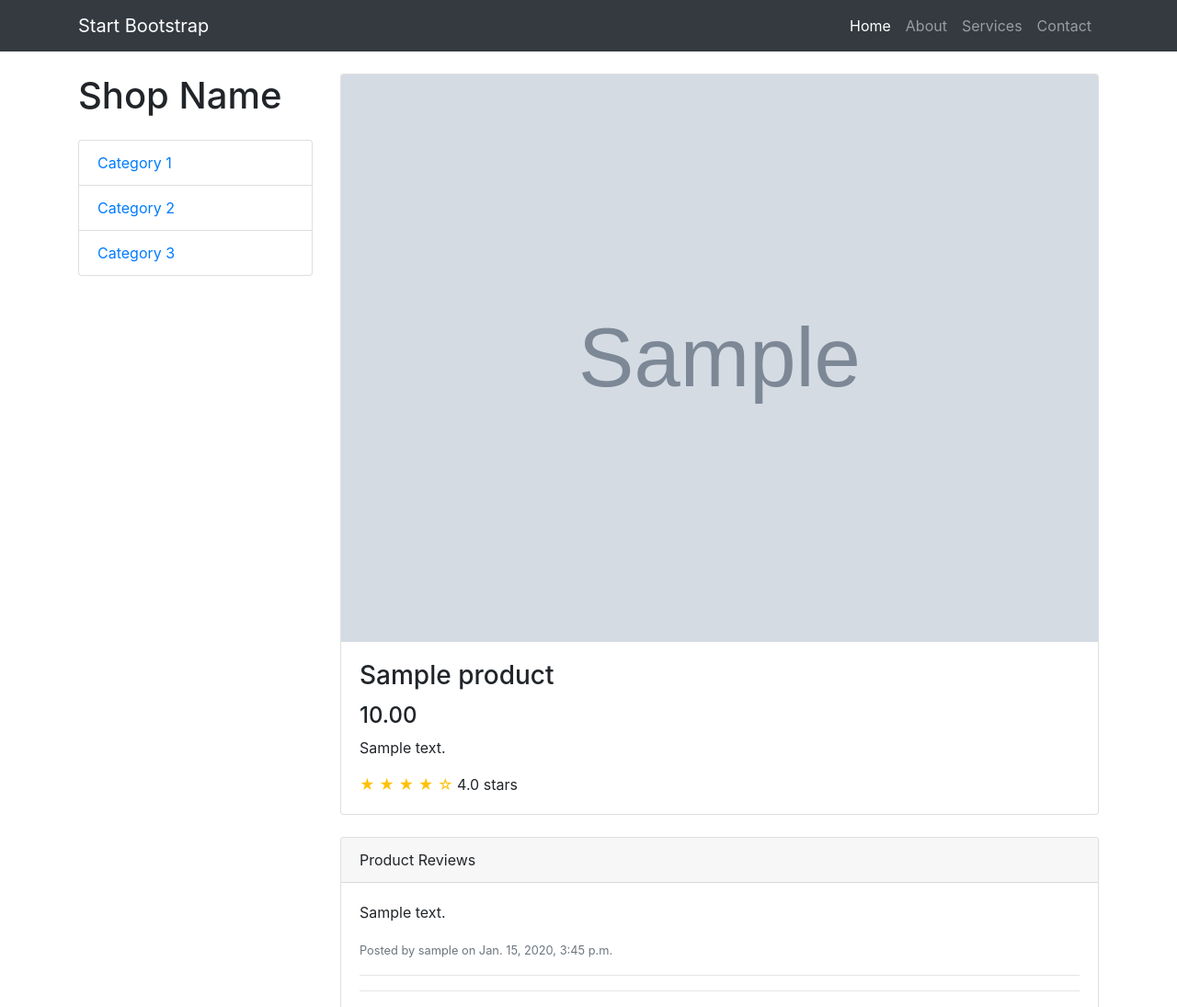
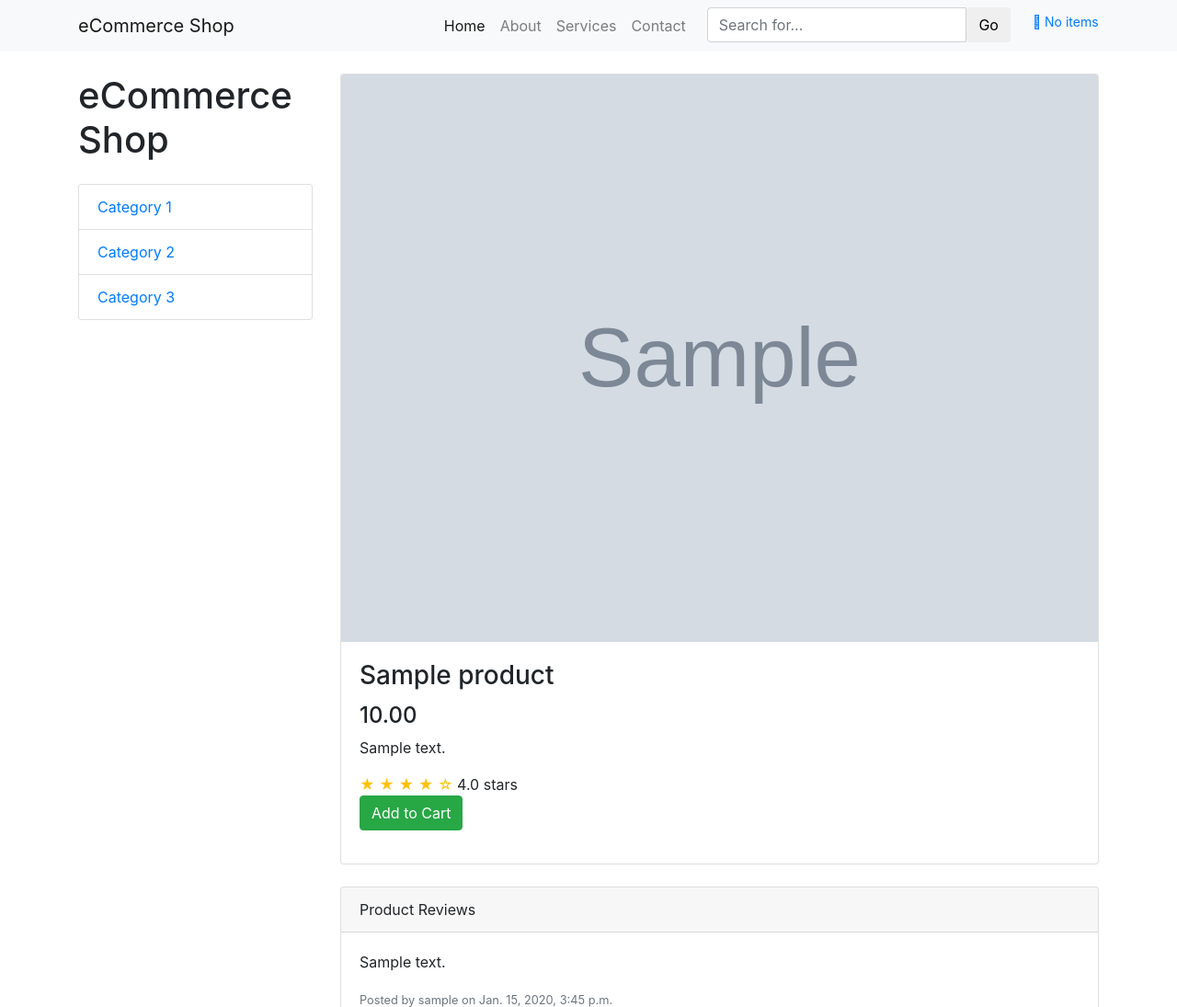
Before and after one commit to Nabinkandel1/Ecommerce-using-Django, a Django app: a page that uses shop/templates/shop/base.html in a window 1280 px wide. Shown: the top 1095 px of the page at 92% size. Run offline with Django 3.2, Linux system fonts and the light colour scheme; tables that the repository leaves empty hold one stand-in row (values such as "Sample post"); grey boxes marked "Sample" are stand-in pictures; some libraries are stand-ins or nearby versions.

Commit message:
django rest framework added, add to cart done, finalizing project

```diff
--- a/ecommerce/settings.py
+++ b/ecommerce/settings.py
@@ -39,6 +39,7 @@ INSTALLED_APPS = [
     'django.contrib.staticfiles',
     'shop',
     'bootstrap3',
+    'rest_framework',
 ]
 
 MIDDLEWARE = [
--- /dev/null
+++ b/requirements.txt
@@ -0,0 +1,5 @@
+django==2.0.0
+django-autoslug==1.9.3
+pillow==4.1.1
+django-bootstrap3==10.0.1
+djangorestframework==3.8.2
--- a/shop/forms.py
+++ b/shop/forms.py
@@ -15,4 +15,4 @@ class ReviewForm(forms.ModelForm):
 class SignUpForm(UserCreationForm):
     class Meta:
         model = User
-        fields = ["username", "email", "password1", "password2"]
+        fields = ["username", "first_name", "last_name", "email", "password1", "password2"]
--- a/shop/templates/shop/base.html
+++ b/shop/templates/shop/base.html
@@ -11,6 +11,7 @@
 
     <title>{% block title %}{% endblock %}</title>
 
+    <script src="/static/shop/js/jquery.min.js"></script>
     <!-- Bootstrap core CSS -->
     <link href="/static/shop/css/bootstrap.min.css" rel="stylesheet">
 
@@ -22,16 +23,16 @@
   <body>
 
     <!-- Navigation -->
-    <nav class="navbar navbar-expand-lg navbar-dark bg-dark fixed-top">
+    <nav class="navbar navbar-expand-lg navbar-light bg-light fixed-top">
       <div class="container">
-        <a class="navbar-brand" href="#">Start Bootstrap</a>
+        <a class="navbar-brand" href="/">eCommerce Shop</a>
         <button class="navbar-toggler" type="button" data-toggle="collapse" data-target="#navbarResponsive" aria-controls="navbarResponsive" aria-expanded="false" aria-label="Toggle navigation">
           <span class="navbar-toggler-icon"></span>
         </button>
         <div class="collapse navbar-collapse" id="navbarResponsive">
           <ul class="navbar-nav ml-auto">
             <li class="nav-item active">
-              <a class="nav-link" href="#">Home
+              <a class="nav-link" href="/">Home
                 <span class="sr-only">(current)</span>
               </a>
             </li>
@@ -43,6 +44,20 @@
             </li>
             <li class="nav-item">
               <a class="nav-link" href="#">Contact</a>
+            </li>
+            <li class="col-lg-6">
+                <form  class="input-group navbar-form" method="get" action="{% url 'shop:search' %}">
+                  <input type="text" name="q" class="form-control" placeholder="Search for...">
+                  <span class="input-group-btn">
+                    <input type="submit" class="btn btn-default" value="Go"/>
+                  </span>
+                </form><!-- /input-group -->
+
+            </li><!-- /.col-lg-6 -->
+            <li>
+                <a href="{% url 'shop:my_cart' %}" type="button" class="btn btn-default btn-sm">
+                    <span class="glyphicon">&#xe116;</span> {% block cart_count %}No item{% endblock %}
+                </a>
             </li>
           </ul>
         </div>
@@ -56,7 +71,7 @@
 
         <div class="col-lg-3">
 
-          <h1 class="my-4">Shop Name</h1>
+          <h1 class="my-4">eCommerce Shop</h1>
           <div class="list-group">
             <a href="#" class="list-group-item">Category 1</a>
             <a href="#" class="list-group-item">Category 2</a>
@@ -216,9 +133,9 @@
     </footer>
 
     <!-- Bootstrap core JavaScript -->
-    <script src="/static/shop/js/jquery.min.js"></script>
+    <script src="/static/shop/js/bootstrap.min.js"></script>
     <script src="/static/shop/js/bootstrap.bundle.min.js"></script>
-
+    {% block jscode %}{% endblock %}
   </body>
 
 </html>
--- a/shop/templates/shop/details.html
+++ b/shop/templates/shop/details.html
@@ -4,13 +4,18 @@
 {% block content %}
 
     <div class="card mt-4">
-            <img class="card-img-top img-fluid" src="/media/{{ product.image }}" alt="">
+            <img class="card-img-top img-fluid"
+                 height="200px"
+                 src="/media/{{ product.image }}" alt="">
             <div class="card-body">
               <h3 class="card-title">{{ product.title }}</h3>
               <h4>{{ product.price }}</h4>
               <p class="card-text">{{ product.description }}</p>
               <span class="text-warning">&#9733; &#9733; &#9733; &#9733; &#9734;</span>
               4.0 stars
+                <p>
+                    <button id="add_to_cart" name="{{ product.slug }}" class="btn btn-success">Add to Cart</button>
+                </p>
             </div>
           </div>
           <!-- /.card -->
@@ -37,3 +42,28 @@
           </div>
 
 {% endblock %}
+
+{% block cart_count %}
+    {% if carts|length == 0 %} No items
+    {% elif carts|length == 1 %} {{ carts|length }} item
+    {% else %} {{ carts|length }} items
+    {% endif %}
+{% endblock %}
+
+{% block jscode %}
+    <script>
+        $(document).ready(function () {
+            $('#add_to_cart').on('click', function () {
+                data = {"slug": this.name, "csrfmiddlewaretoken":"{{ csrf_token }}" }
+                $.post("{% url 'shop:add_to_cart' %}", data)
+                    .done(function (response) {
+                        console.log(response);
+                        if (response) {
+                            alert(response.title + " added to cart");
+                            location.reload();
+                        }
+                    })
+            })
+        })
+    </script>
+{% endblock %}
--- a/shop/templates/shop/signup.html
+++ b/shop/templates/shop/signup.html
@@ -6,6 +6,7 @@
         <div class="col-md-12">
             <form method="POST">
                 {% csrf_token %}
+{#                {{ form }}#}
                 {% bootstrap_form form %}
                 <input type="submit" value="Signup">
             </form>
--- a/shop/urls.py
+++ b/shop/urls.py
@@ -10,4 +10,8 @@ urlpatterns = [
     path('signup/', views.signup, name="signup"),
     path('login/', views.mylogin, name="login"),
     path('logout/', views.mylogout, name="logout"),
+    path('search/', views.product_search, name="search"),
+    path('add_to_cart/', views.add_to_cart, name="add_to_cart"),
+    path('my_cart/', views.my_cart, name="my_cart"),
+    path('checkout/', views.checkout, name="checkout"),
 ]
--- a/shop/views.py
+++ b/shop/views.py
@@ -1,18 +1,26 @@
 from django.contrib.auth import authenticate, login, logout
+from django.db.models import Q
+from django.http import JsonResponse
 from django.shortcuts import render, redirect
 
 # Create your views here.
-from shop import urls
+from django.views.decorators.csrf import csrf_exempt
+from rest_framework.decorators import api_view
+from rest_framework.response import Response
+
 from shop.forms import SignUpForm, ReviewForm
 from shop.models import Category, Product, Review
+from shop.serializers import ProductSerializer
 
 
 def home(request):
     categories = Category.objects.all()
     products = Product.objects.all()
+    carts = Product.objects.filter(slug__in=request.session.get('items', []))
     data = {
         "categories": categories,
-        "products": products
+        "products": products,
+        "carts":carts
             }
     return render(request, "shop/index.html", data)
 
@@ -20,7 +28,8 @@ def home(request):
 def details(request, slug):
     product = Product.objects.get(slug=slug)
     reviewform = ReviewForm()
-    data = {"product": product, "reviewform": reviewform}
+    carts = Product.objects.filter(slug__in=request.session.get('items', []))
+    data = {"product": product, "reviewform": reviewform, "carts": carts}
     return render(request, "shop/details.html", data)
 
 
@@ -44,6 +53,7 @@ def signup(request):
         form = SignUpForm(request.POST)
         if form.is_valid():
             user = form.save(commit=False)
+            user.is_active = True
             user.save()
             return redirect('shop:login')
     else:
@@ -68,3 +78,41 @@ def mylogin(request):
 def mylogout(request):
     logout(request)
     return redirect("shop:home")
+
+
+@api_view(['GET'])
+def product_search(request):
+    if request.method == 'GET':
+        query = request.GET.get("q", "")
+        products = Product.objects.filter(Q(title__contains=query) | Q(description__contains=query))
+        serializer = ProductSerializer(products, many=True)
+        return Response(serializer.data)
+
+
+@api_view(['POST'])
+def add_to_cart(request):
+    if request.method == 'POST':
+        slug = request.POST.get("slug", "")
+        product = Product.objects.get(slug=slug)
+        items = request.session.get('items', [])
+        if slug not in items:
+            amount = request.session.get('cart_amount', 0.0)
+            items.append(product.slug)
+            request.session['items'] = items
+            request.session['cart_amount'] = amount + float(product.price)
+        serializer = ProductSerializer(product)
+        return Response(serializer.data)
+
+
+@api_view(['GET'])
+def my_cart(request):
+    if request.method == 'GET':
+        products = Product.objects.filter(slug__in=request.session.get('items', []))
+        serializer = ProductSerializer(products, many=True)
+        return Response(serializer.data)
+
+
+def checkout(request):
+    request.session['items'] = []
+    request.session['cart_amount'] = 0
+    return redirect("shop:home")
```
Also changed, not shown: other parts of shop/templates/shop/base.html (+0 -98 lines), shop/serializers.py (added, +9 -0 lines), shop/templates/shop/index.html (+6 -17 lines), readme.md.
